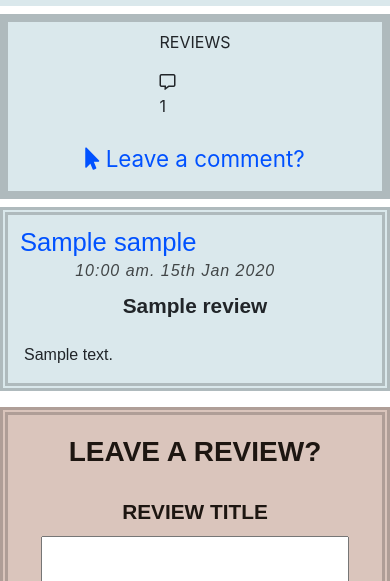
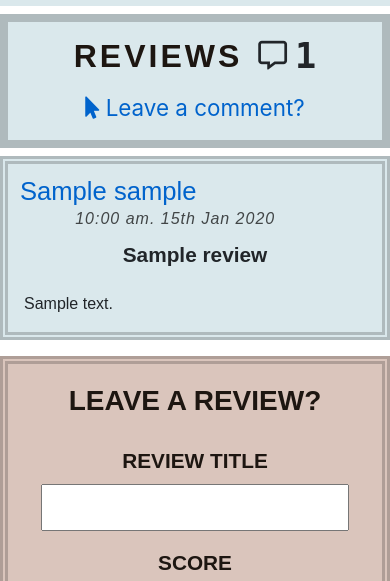
Before and after one commit to paulloy/whiskey_herald_msp3, a Flask app: page /whiskey/1 in a window 390 px wide. Shown: the part 870-1451 px from the top of the page. Run offline with Flask 2, Linux system fonts and the light colour scheme; grey boxes marked "Sample" are stand-in pictures; a database or web service that is not in the repository returns one stand-in record (values such as "Sample title"); style sheets or scripts are compiled from the project's sources; some libraries are stand-ins or nearby versions.

Commit message:
Style: Some paddings, and dont-sizes decreased for improved responsiveness. Accessibility improved with better contrasting colours

```diff
--- a/static/css/whiskey.html/comments.css
+++ b/static/css/whiskey.html/comments.css
@@ -19,9 +19,9 @@
   padding-right: 0.5rem;
   margin-top: 0.5rem;
   margin-bottom: 0.5rem;
-  color: #0051ff;
+  color: #0063cc;
 }
-#comments span {
+#comments div {
   display: flex;
   width: 100%;
   color: #212529;
@@ -30,7 +30,7 @@
   align-items: center;
   justify-content: center;
 }
-#comments span p:first-of-type {
+#comments div p:first-of-type {
   color: #1d1611;
   margin: 0;
   font-size: 2rem;
@@ -40,10 +40,10 @@
   margin-left: 1rem;
   margin-left: auto;
 }
-#comments span i {
+#comments div i {
   margin-left: 1rem;
 }
-#comments span p:last-of-type {
+#comments div p:last-of-type {
   margin: 0;
   font-family: monospace;
   font-weight: 800;
@@ -73,7 +73,7 @@
     margin-right: auto;
     text-align: center;
   }
-  #comments span {
+  #comments div {
     display: flex;
   }
 }
--- a/static/css/whiskey.html/reviews.css
+++ b/static/css/whiskey.html/reviews.css
@@ -72,7 +73,7 @@
   left: 0;
   top: 0;
   margin-right: auto;
-  color: #0051ff;
+  color: #0063cc;
   white-space: nowrap;
   margin-left: 5rem;
 }
--- a/static/css/whiskey.html/whiskey-details.css
+++ b/static/css/whiskey.html/whiskey-details.css
@@ -98,6 +98,8 @@
   border-left: 0;
   justify-items: flex-end;
   z-index: 1;
+  padding-left: 0.5rem;
+  padding-right: 0.5rem;
   background-color: rgba(0, 0, 0, 0.3);
 }
 #whiskey-details div:nth-of-type(3) p:first-of-type {
@@ -108,13 +110,12 @@
   color: #1d1611;
   font-family: "Poppins", sans-serif;
   background-color: #BDAAA6;
-  font-size: 1.2rem;
   border: 0.2rem rgba(0, 0, 0, 0.1) solid;
   padding-left: 0.5rem;
   padding-right: 0.5rem;
 }
 #whiskey-details div:nth-of-type(3) p:first-of-type i {
-  font-size: 2.5rem;
+  font-size: 2rem;
   color: #c72c44;
 }
 #whiskey-details div:nth-of-type(3) p:last-of-type {
@@ -154,7 +155,7 @@
 }
 #whiskey-details div:nth-of-type(3) a:first-of-type {
   margin-top: auto;
-  background-color: #007BFF;
+  background-color: #0071eb;
 }
 
 #whiskey-details::after {
--- a/static/scss/whiskey.html/comments.scss
+++ b/static/scss/whiskey.html/comments.scss
@@ -35,9 +35,9 @@ $font2: 'Source Sans Pro', sans-serif;
         padding-right: 0.5rem;
         margin-top: 0.5rem;
         margin-bottom: 0.5rem;
-        color: rgb(0, 81, 255);
+        color: #0063cc;
     }
-    span {
+    div {
         display: flex;
         width: 100%;
         color: $black;
@@ -89,7 +89,7 @@ $font2: 'Source Sans Pro', sans-serif;
             margin-right: auto;
             text-align: center;
         }
-        span {
+        div {
             display: flex;
         }
     }
--- a/static/scss/whiskey.html/reviews.scss
+++ b/static/scss/whiskey.html/reviews.scss
@@ -34,13 +34,13 @@ $font2: 'Source Sans Pro', sans-serif;
         a {
             background-color: $color1;
             padding: 0.25rem 0.5rem 0.25rem 0.5rem;
+            color: #0063cc;
         }
     }
 }
 .reviews {
     display: flex;
     background-color: $color1;
-
     width: 70%;
     margin-left: auto;
     margin-right: auto;
@@ -54,7 +54,6 @@ $font2: 'Source Sans Pro', sans-serif;
         height: 100%;
         width: 100%;
         background-color: transparent;
-
         div:first-of-type {
             height: auto;
             width: 100%;
@@ -85,11 +84,9 @@ $font2: 'Source Sans Pro', sans-serif;
                         left: 0;
                         top: 0;
                         margin-right: auto;
-                            color: rgb(0, 81, 255);
+                        color: #0063cc;
                         white-space: nowrap;
                         margin-left: 5rem;
-
-
                     }
                     .time {
                         margin-left: auto;
@@ -120,8 +117,8 @@ $font2: 'Source Sans Pro', sans-serif;
                     margin-right: 5rem;
                     button {
                         background-color: $color1;
-                        border: 0.2rem solid #007bff;
-                        color: #007bff;
+                        border: 0.2rem solid #0063cc;
+                        color: #0063cc;
                         border-radius: 50%;
                         font-size: 1.2rem;
                         position: absolute;
@@ -183,16 +180,6 @@ $font2: 'Source Sans Pro', sans-serif;
                     font-family: $font1;
                     font-weight: 600;
                 }
-                // p:last-of-type {
-                //     margin-right: 1rem;
-                //     margin-left: auto;
-                //     font-style: italic;
-                //     background-color: transparent;
-                //     font-weight: 500;
-                //     white-space: nowrap;
-                //     padding-right: 0.5rem;
-                //     padding-left: 0.5rem;
-                // }
             }
         }
         p:last-of-type {
@@ -208,7 +195,7 @@ $font2: 'Source Sans Pro', sans-serif;
         }
     }
 }
-#delete-review {
+.delete {
     display: none;
     position: fixed;
     top: 0;
@@ -266,7 +253,7 @@ $font2: 'Source Sans Pro', sans-serif;
     .no-reviews {
         width: 100%;
     }
-    #delete-review {
+    .delete {
         div {
             width: 75%;
             height: 50%;
@@ -277,36 +264,21 @@ $font2: 'Source Sans Pro', sans-serif;
     }
 }
 @media only screen and (max-width: 560px) {
-
     .reviews {
         padding-top: 0;
         div:nth-of-type(1) {
-
             div:first-of-type {
                 div:first-of-type {
                     div:first-of-type {
                         a {
                             margin-left: 0;
-                        i {
-                        }
                         }
                         .time {
                             margin-left: 0;
                         }
-                    a:hover i {
-                    }
                         #edit-delete {
                             margin-right: 0;
-                    button {
                         }
-                }
-                }
-
-            }
-            div:last-of-type {
-                .user-rating {
-                }
-                h3 {
                     }
                 }
             }
@@ -317,7 +289,7 @@ $font2: 'Source Sans Pro', sans-serif;
             }
         }
     }
-#delete-review {
+    .delete {
         div {
             width: 100%;
             height: 50%;
@@ -341,10 +313,8 @@ $font2: 'Source Sans Pro', sans-serif;
 }
 
 @media only screen and (max-width: 360px) {
-
     .reviews {
         div:nth-of-type(1) {
-
             div:first-of-type {
                 div:first-of-type {
                     div:first-of-type {
@@ -360,44 +330,3 @@ $font2: 'Source Sans Pro', sans-serif;
         }
     }
 }
-
-
-// @media only screen and (max-width: 850px) {
-
-//     .reviews, .no-reviews {
-//         width: 100%;
-//     }
-//     .reviews {
-//     div:nth-of-type(1) {
-//         div:first-of-type {
-//             div:first-of-type {
-//                 #edit-delete {
-//                     margin-top: 1rem;
-//                     div {
-//                         a {
-//                         }
-//                     }
-//                 }
-//             }
-//             div:last-of-type {
-//                 flex-wrap: wrap;
-//                 #user-rating {
-//                     width: 100%;
-//                     text-align: center;
-//                     margin-right: 1rem;
-//                 }
-//                 h3 {
-//                     width: 100%;
-//                     text-align: center;
-//                     margin-right: 1rem;
-//                 }
-//                 p:last-of-type {
-//                     width: 100%;
-//                     text-align: right;
-//                     margin-left: 1rem;
-//                 }
-//             }
-//         }
-//     }
-// }
-// }
--- a/static/scss/whiskey.html/whiskey-details.scss
+++ b/static/scss/whiskey.html/whiskey-details.scss
@@ -143,6 +143,8 @@ $font2: 'Source Sans Pro', sans-serif;
         border-left: 0;
         justify-items: flex-end;
         z-index: 1;
+        padding-left: 0.5rem;
+        padding-right: 0.5rem;
 
         background-color: rgba(0, 0, 0, 0.3);
         p:first-of-type {
@@ -153,12 +155,11 @@ $font2: 'Source Sans Pro', sans-serif;
             color: $black;
             font-family: $font;
             background-color: #BDAAA6;
-            font-size: 1.2rem;
             border: 0.2rem rgba(0, 0, 0, 0.1) solid;
             padding-left: 0.5rem;
             padding-right: 0.5rem;
             i {
-                font-size: 2.5rem;
+                font-size: 2rem;
                 color: $red;
             }
         }
@@ -199,7 +200,7 @@ $font2: 'Source Sans Pro', sans-serif;
         }
         a:first-of-type {
             margin-top: auto;
-            background-color: #007BFF;
+            background-color: #0071eb;
         }
     }
 }
```
Also changed, not shown: other parts of static/css/whiskey.html/reviews.css (+12 -11 lines), 2 other files. Lines whose indentation alone changed are shown as unchanged.
